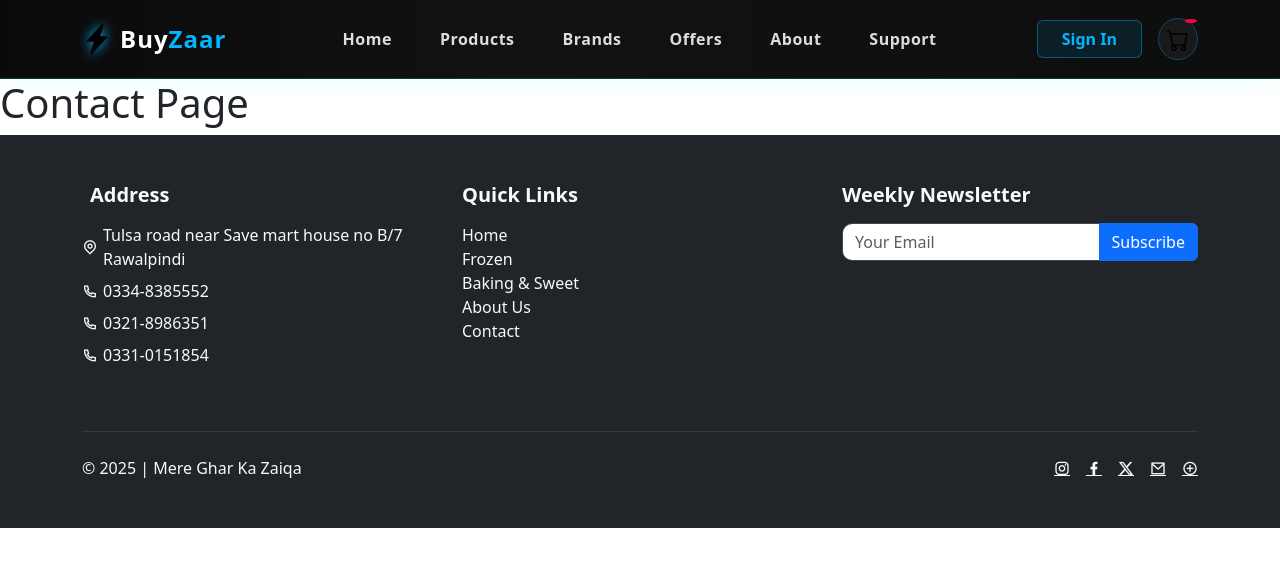
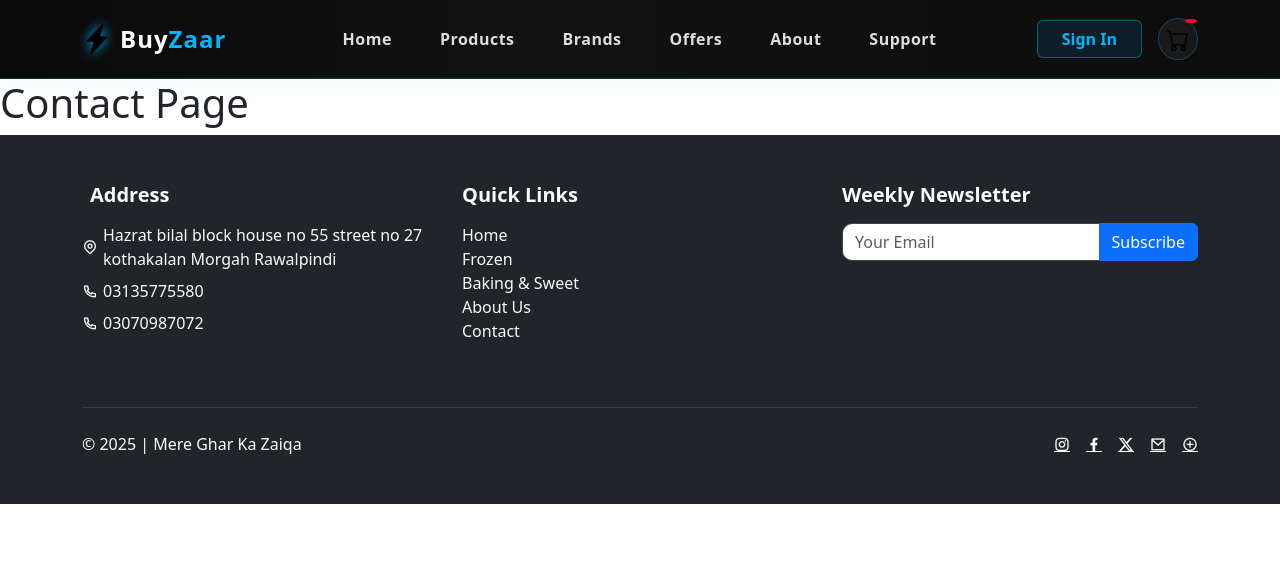
Before and after one commit to Raja-Shayyam/Buyzaar, a React (Vite) app in the folder electronics/: page /contact in a window 1280 px wide. Shown: the top 566 px of the page. Built offline with nearby package versions, Linux system fonts and the light colour scheme.

Commit message:
footer changes

```diff
--- a/electronics/Components/footer.jsx
+++ b/electronics/Components/footer.jsx
@@ -17,24 +17,18 @@ const Footer = () => {
             <ul className="list-unstyled">
               <li className="mb-2 d-flex align-items-center">
                 <i className="ri-map-pin-line"></i>
-                Tulsa road near Save mart house no B/7 Rawalpindi
+                 Hazrat bilal block house no 55 street no 27 kothakalan Morgah Rawalpindi
               </li>
               <li className="mb-2 d-flex align-items-center">
                 <i className="ri-phone-line"></i>
                 <a href="tel:03348385552" className="text-light text-decoration-none">
-                  0334-8385552
+                  03135775580
                 </a>
               </li>
               <li className="mb-2 d-flex align-items-center">
                 <i className="ri-phone-line"></i>
                 <a href="tel:03218986351" className="text-light text-decoration-none">
-                  0321-8986351
-                </a>
-              </li>
-              <li className="mb-2 d-flex align-items-center">
-                <i className="ri-phone-line"></i>
-                <a href="tel:03310151854" className="text-light text-decoration-none">
-                  0331-0151854
+                  03070987072
                 </a>
               </li>
             </ul>
```
